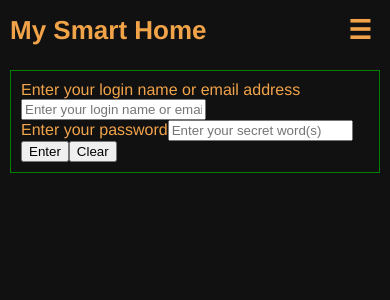
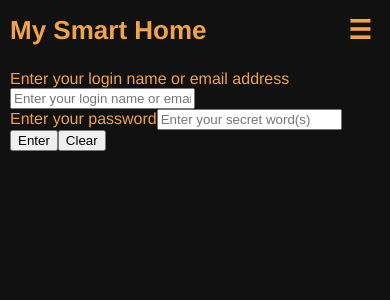
Before and after one commit to arun-alagesan/homeautomation, a Vue app in the folder my-home/web/vue-ui/: page /login in a window 390 px wide. Shown: the top 300 px of the page. Built offline with nearby package versions, Linux system fonts and the light colour scheme.

Commit message:
text height and alaignmet of brand name

```diff
--- a/my-home/web/vue-ui/src/App.vue
+++ b/my-home/web/vue-ui/src/App.vue
@@ -19,12 +19,7 @@ body{
   padding: 0;
   height: 100%;
 }
-.content{
-  padding: 10px;
-  margin : 10px;
-  border : 1px solid green;
 
-}
 #app {
   font-family: Avenir, Helvetica, Arial, sans-serif;
   -webkit-font-smoothing: antialiased;
@@ -36,6 +31,7 @@ body{
   background-color : rgb(17, 17,17);
   color : rgb(241, 163,73)
 }
+
 
 header{
   position: relative;
@@ -94,7 +90,10 @@ header{
   clear: both;
 }
 
-
+.content{
+  padding: 10px 10px auto;
+  margin : 10px 10px auto;
+}
 </style>
 <script>
 import NavBar from "@/components/ui/nav-bar/nav-bar.vue"
--- a/my-home/web/vue-ui/src/components/ui/nav-bar/nav-bar-brand.vue
+++ b/my-home/web/vue-ui/src/components/ui/nav-bar/nav-bar-brand.vue
@@ -35,7 +35,8 @@ export default {
       font-size: 26px;
       height : 40px;
       line-height: 40px;
-      padding: 10px;
+      padding: 0;
+      margin : 10px
 
    }
 }
```
